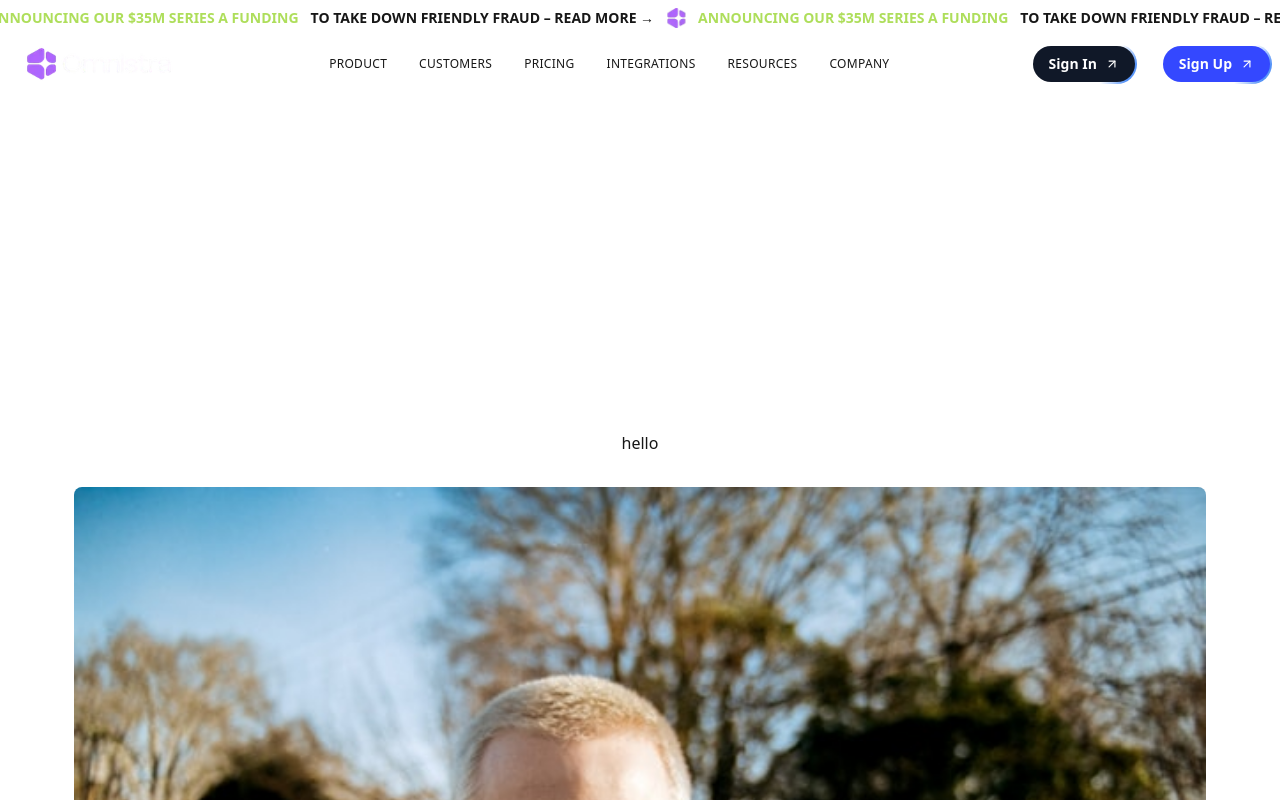
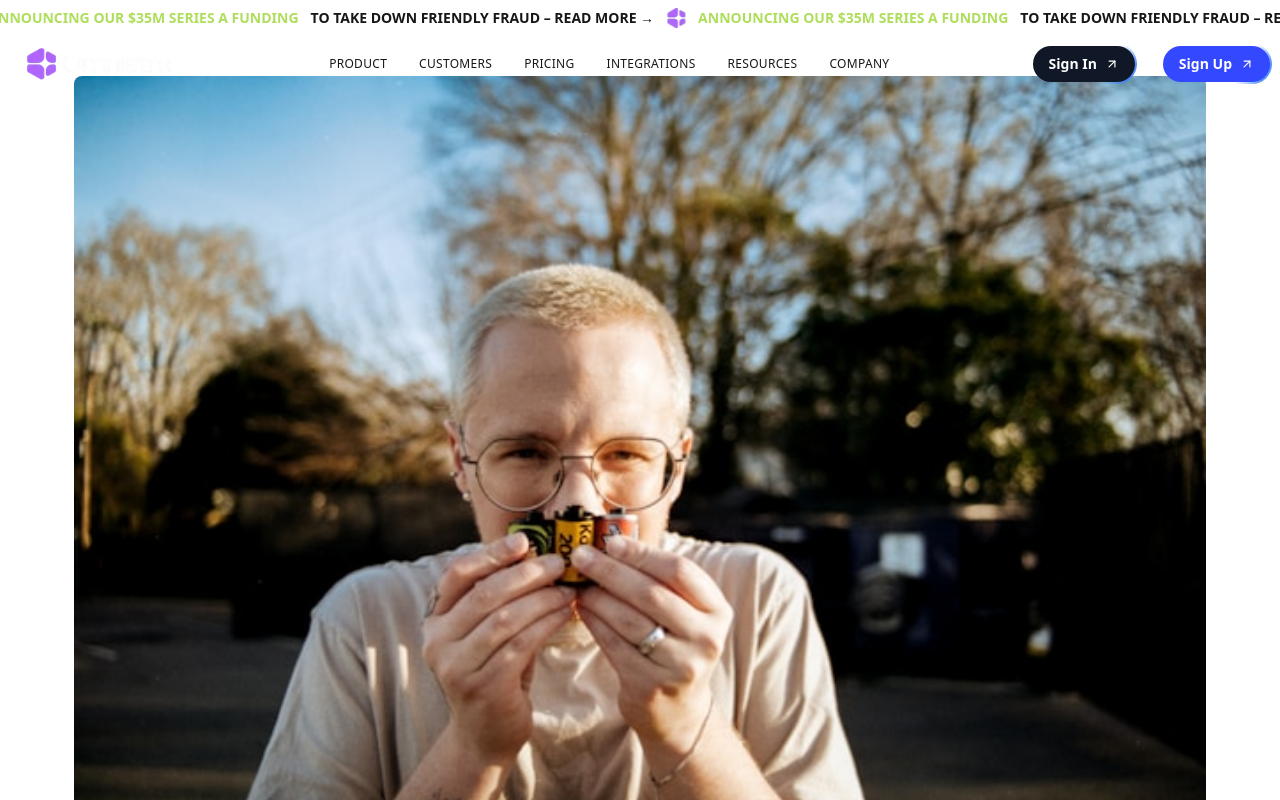
Before and after one commit to xnafi/omnistra-test, a Next.js app: page / in a window 1280 px wide. Shown: the top 800 px of the page. Built offline with nearby package versions, Linux system fonts and the light colour scheme.

Commit message:
mega menu design fixed

```diff
--- a/src/app/page.tsx
+++ b/src/app/page.tsx
@@ -3,8 +3,8 @@ import hero from '../../public/assets/hero.jpg';
 
 export default function Home() {
   return (
-    <div className="flex min-h-screen items-center justify-center">
-      <main className="flex min-h-[200vh] w-full flex-col container justify-center items-center">hello
+    <div className="flex min-h-screen">
+      <main className="flex min-h-[200vh] w-full flex-col container">
         <Image
           src={hero}
           alt="Hero Image"
--- a/src/components/ui/Navbar/MegaMenu.tsx
+++ b/src/components/ui/Navbar/MegaMenu.tsx
@@ -14,10 +14,10 @@ export default function MegaMenu({ activeMenu }: MegaMenuProps) {
       animate={{ opacity: 1, y: 16 }}
       exit={{ opacity: 0, y: 8 }}
       transition={{ duration: 0.25, ease: [0.16, 1, 0.3, 1] }}
-      className="absolute left-0 right-0 top-full mt-6 z-40"
+      className="fixed left-0 right-0 z-40 top-18"
     >
       <div className="container">
-        <div className="rounded-2xl bg-black/95 backdrop-blur-xl border border-white/10 shadow-2xl p-10">
+        <div className="rounded-2xl bg-black/70 backdrop-blur-2xl border border-white/10 shadow-2xl py-4 px-2">
           {activeMenu === "Product" && <ProductMegaMenu />}
         </div>
       </div>
--- a/src/components/ui/Navbar/ProductCard.tsx
+++ b/src/components/ui/Navbar/ProductCard.tsx
@@ -10,29 +10,16 @@ export default function ProductCard({
   badge,
 }: ProductCardProps) {
   return (
-    <div
-      className="
-      relative rounded-2xl
-      bg-linear-to-b from-white/5 to-white/0
-      border border-white/10
-      p-6 h-72
-      transition-all duration-300
-      hover:border-white/20
-      hover:bg-white/5
-      hover:-translate-y-1
-      cursor-pointer
-    "
-    >
+    <div className=" relative rounded-2xl bg-linear-to-b from-white/5 to-white/0 border border-white/10 p-6 h-72 transition-all duration-300 hover:border-white/20 hover:bg-white/5 hover:-translate-y-1 cursor-pointer">
       <div className="flex items-center gap-3 mb-3">
         <h4 className="text-white font-semibold text-lg">{title}</h4>
 
         {badge && (
-          <span className="text-xs bg-white/10 px-2 py-1 rounded-full text-white/60">
+          <span className="text-[8px] bg-white/10 px-2 py-1 rounded-full text-white">
             {badge}
           </span>
         )}
       </div>
-
       <p className="text-white/60 text-sm leading-relaxed">{description}</p>
     </div>
   );
--- a/src/components/ui/Navbar/ProductMegaMenu.tsx
+++ b/src/components/ui/Navbar/ProductMegaMenu.tsx
@@ -2,7 +2,7 @@ import ProductCard from "./ProductCard";
 
 export default function ProductMegaMenu() {
   return (
-    <div className="grid grid-cols-5 gap-6">
+    <div className="grid grid-cols-5 gap-2">
       <ProductCard
         title="Prevent"
         badge="NEW"
```
